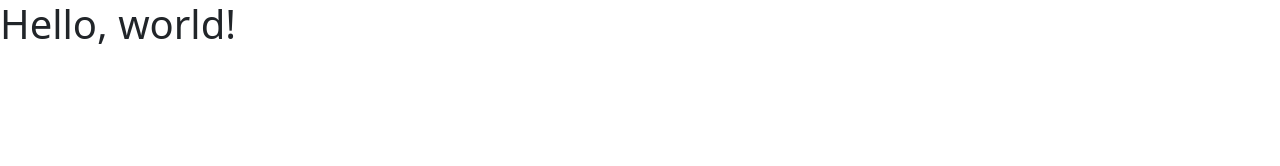
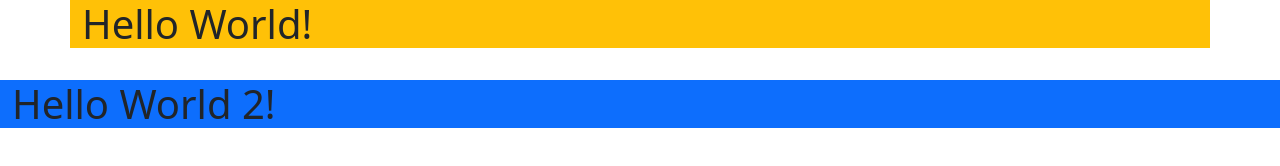
Before and after one commit to devedoping/Free-Bootstrap-Tutorial, a plain HTML site: page index.html in a window 1280 px wide. Drawn offline with Linux system fonts and the light colour scheme.

Commit message:
using container class

```diff
--- a/index.html
+++ b/index.html
@@ -10,7 +10,13 @@
     <title>Free Bootstrap Tutorial</title>
 </head>
 <body>
-    <h1>Hello, world!</h1>
+    <div class="container bg-warning">
+        <h1>Hello World!</h1>
+    </div>
+    <br/>
+    <div class="container-fluid bg-primary">
+        <h1>Hello World 2!</h1>
+    </div>
 
     <!-- Bootstrap JavaScript -->
     <script src="bootstrap.bundle.min.js"></script>
```
